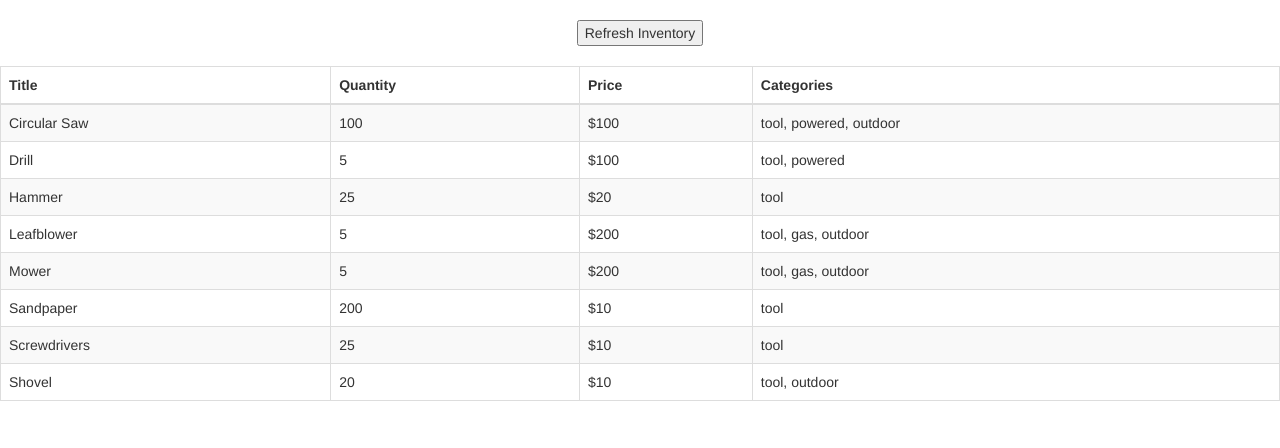
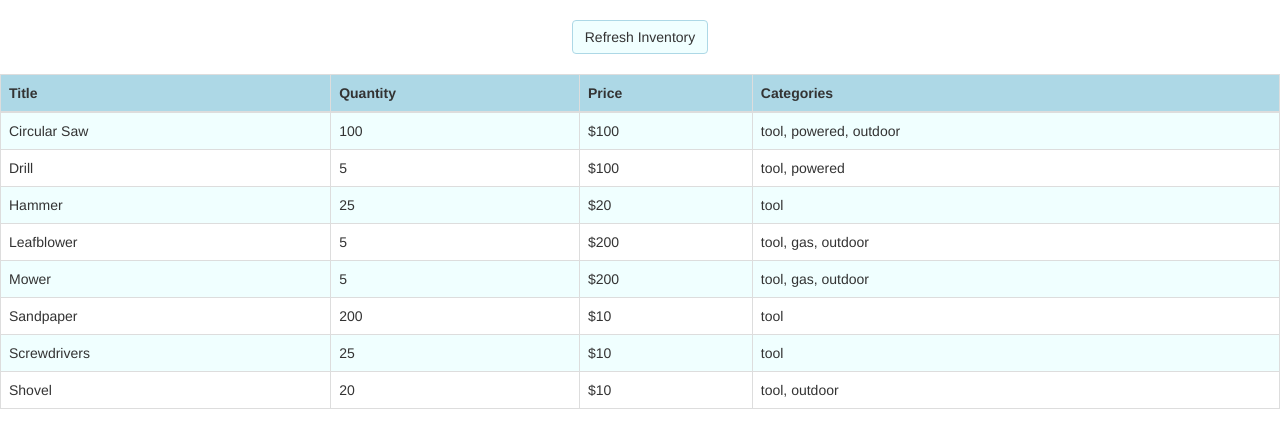
Before and after one commit to randimays/codeup.dev, a PHP site: page /public/ajax-store.html in a window 1280 px wide. Shown: the part 60-508 px from the top of the page. Run offline with PHP 8.4, Linux system fonts and the light colour scheme; some libraries are stand-ins or nearby versions.

Commit message:
Updating ajax store exercise

```diff
--- a/public/ajax-store.html
+++ b/public/ajax-store.html
@@ -15,7 +15,7 @@
 
 <div class="row">
 	<div class="text-center refresh">
-		<button type="button" id="refresh">Refresh Inventory</button>
+		<button type="button" id="refresh" role="button" class="btn btn-default">Refresh Inventory</button>
 	</div>
 </div>
 
--- a/public/css/ajax_store.css
+++ b/public/css/ajax_store.css
@@ -1,3 +1,20 @@
 .refresh, .header {
 	margin-bottom: 20px;
 }
+
+thead {
+	background-color: lightblue;
+}
+
+/*.table-bordered td, .table-bordered th, table {
+	border-color: cornsilk !important;
+}
+*/
+.table-striped > tbody > tr:nth-child(2n+1) > td, .table-striped > tbody > tr:nth-child(2n+1) > th {
+   background-color: azure;
+}
+
+.btn.btn-default {
+	background-color: azure;
+	border: 1px lightblue solid;
+}
```
